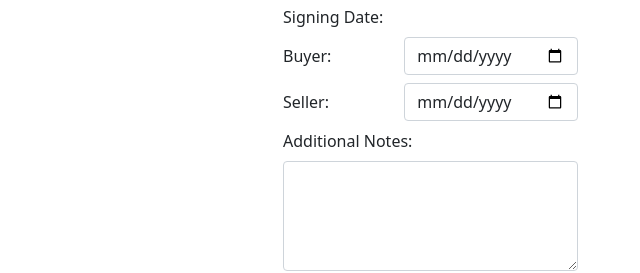
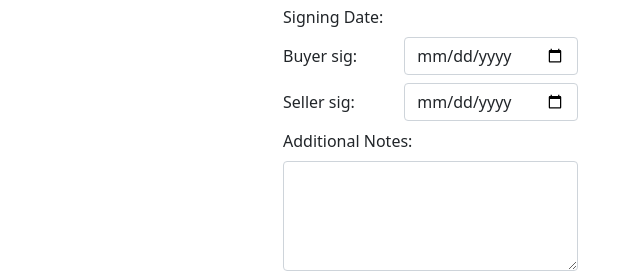
Before and after one commit to pizzo1jr/par-form, a plain HTML site: page index.html in a window 1280 px wide. Shown: the part 539-812 px from the top of the page, 179-819 px from the left. Drawn offline with nearby package versions, Linux system fonts and the light colour scheme.

Commit message:
updated wording

```diff
--- a/index.html
+++ b/index.html
@@ -99,13 +99,13 @@
                         Signing Date:
                     </div>
                     <div class="col-md-4">
-                        <label for="infoBuyerSign" class="col-form-label">Buyer:</label>
+                        <label for="infoBuyerSign" class="col-form-label">Buyer sig:</label>
                     </div>
                     <div class="col-md-6">
                         <input type="date" id="infoBuyerSign" class="form-control">
                     </div>
                     <div class="col-md-4">
-                        <label for="infoSellerSign" class="col-form-label">Seller:</label>
+                        <label for="infoSellerSign" class="col-form-label">Seller sig:</label>
                     </div>
                     <div class="col-md-6">
                         <input type="date" id="infoSellerSign" class="form-control">
```
